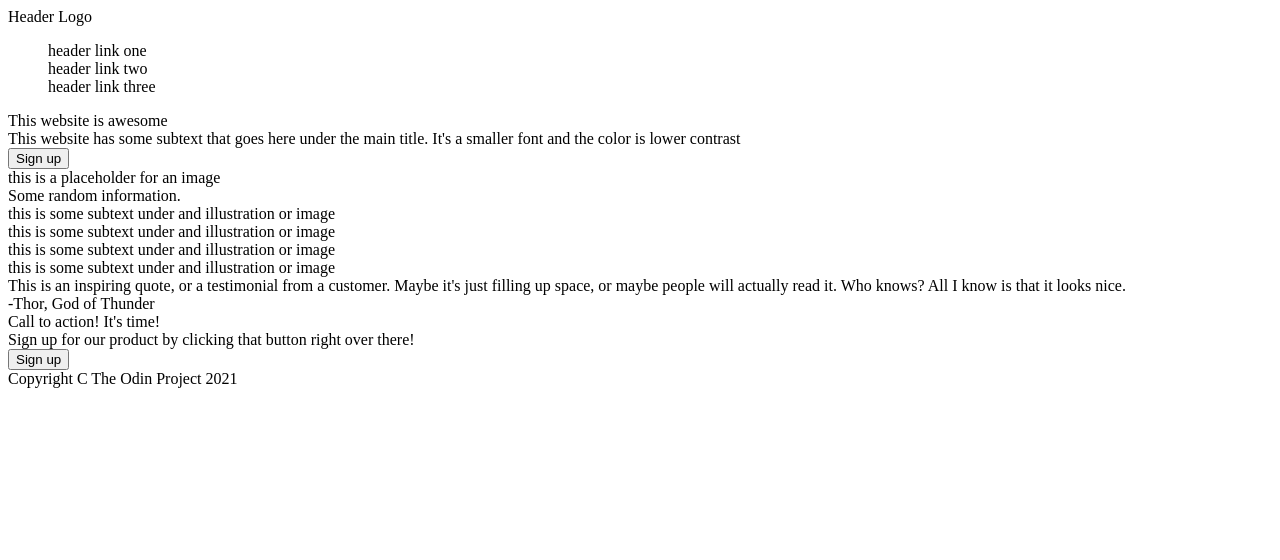
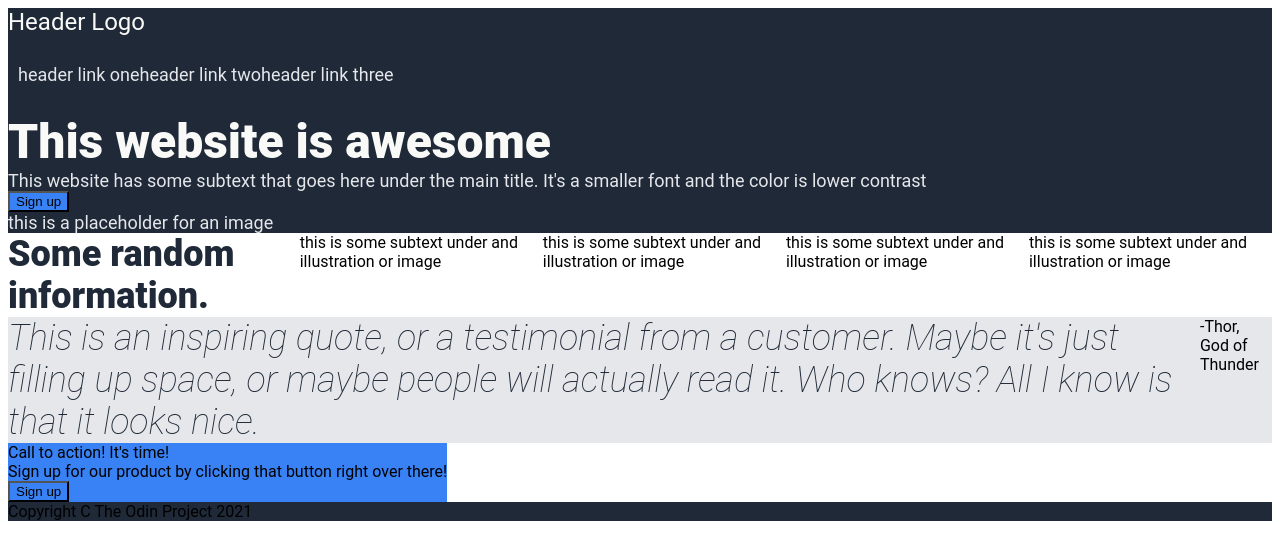
Before and after one commit to aerobars/landing-page, a plain HTML site: page index.html in a window 1280 px wide. Drawn offline with Linux system fonts and the light colour scheme.

Commit message:
Reorganize block-one in index and add font and color stylings

```diff
--- a/index.html
+++ b/index.html
@@ -1,12 +1,15 @@
 <!DOCTYPE html>
-<html lange="en">
+<html lang="en">
   <head>
     <meta charset="UTF-8">
     <title>Landing Page</title>
     <link rel="stylesheet" href="style.css">
   </head>
   <body>
-    <div class="header">
+
+    <div class="block-one">
+      <div class="block-one__top">
+        <div class="top__header">
           <div class="header__logo">Header Logo</div>
           <ul>
             <div class="header__link-one">header link one</div>
@@ -14,14 +17,21 @@
             <div class="header__link-three">header link three</div>
           </ul>
         </div>
-    <div class="block-one">
-      <div class="block-one__left">
+      </div>
+      <div class="block-one__bottom">
+      <div class="bottom__left">
         <div class="left__title">This website is awesome</div>
         <div class="left__subtext">This website has some subtext that goes here
         under the main title. It's a smaller font and the color is lower contrast</div>
         <button class="left_sign-up">Sign up</button>
       </div>
-      <div class="placeholder">this is a placeholder for an image</div>
+        <div class="bottom__placeholder">this is a placeholder for an image</div>
+      </div>
+
+      <div class ="block-one__right">
+
+
+      </div>
     </div>
     <div class="block-two">
       <div class="block-two__title">Some random information.</div>
--- a/style.css
+++ b/style.css
@@ -0,0 +1,79 @@
+body {
+  font-family: "roboto", sans-serif;
+  display: flex;
+  flex-direction: column;
+}
+
+.block-four__blue-box {
+  background-color: #3882f6;
+}
+
+button {
+  background-color: #3882f6;
+}
+
+/* font and background stylings, with some display declarations */
+.block-one, .footer {
+  background-color: #1f2937;
+}
+
+.header__logo {
+  font-size: 24px;
+}
+
+.header__logo, .left__title {
+  color:#f9faf8;
+}
+
+.left__title {
+  font-weight: 900;
+  font-size: 48px;
+}
+
+ul {
+  padding: 10px;
+  display: flex;
+}
+
+ul, .left__subtext, .bottom__placeholder {
+  font-size: 18px;
+  color: #e5e7eb;
+}
+
+.block-two__title {
+  font-weight: 900;
+}
+
+.block-three__quote, .block-two__title {
+  color: #1f2937;
+  font-size: 36px;
+}
+
+.block-three__quote {
+  font-style: italic;
+  font-weight: 100;
+}
+
+/* (most) flex declarations and block positioning*/
+.block-one {
+  display: flex;
+  flex-direction: column;
+}
+
+.block-one__top {
+  display: flex;
+  flex-direction: row;
+}
+
+.block-two {
+  display: flex;
+}
+
+.block-three {
+  background-color: #e5e7eb;
+  display: flex;
+}
+
+.block-four {
+  display: flex;
+}
```
Lines whose indentation alone changed are shown as unchanged.
